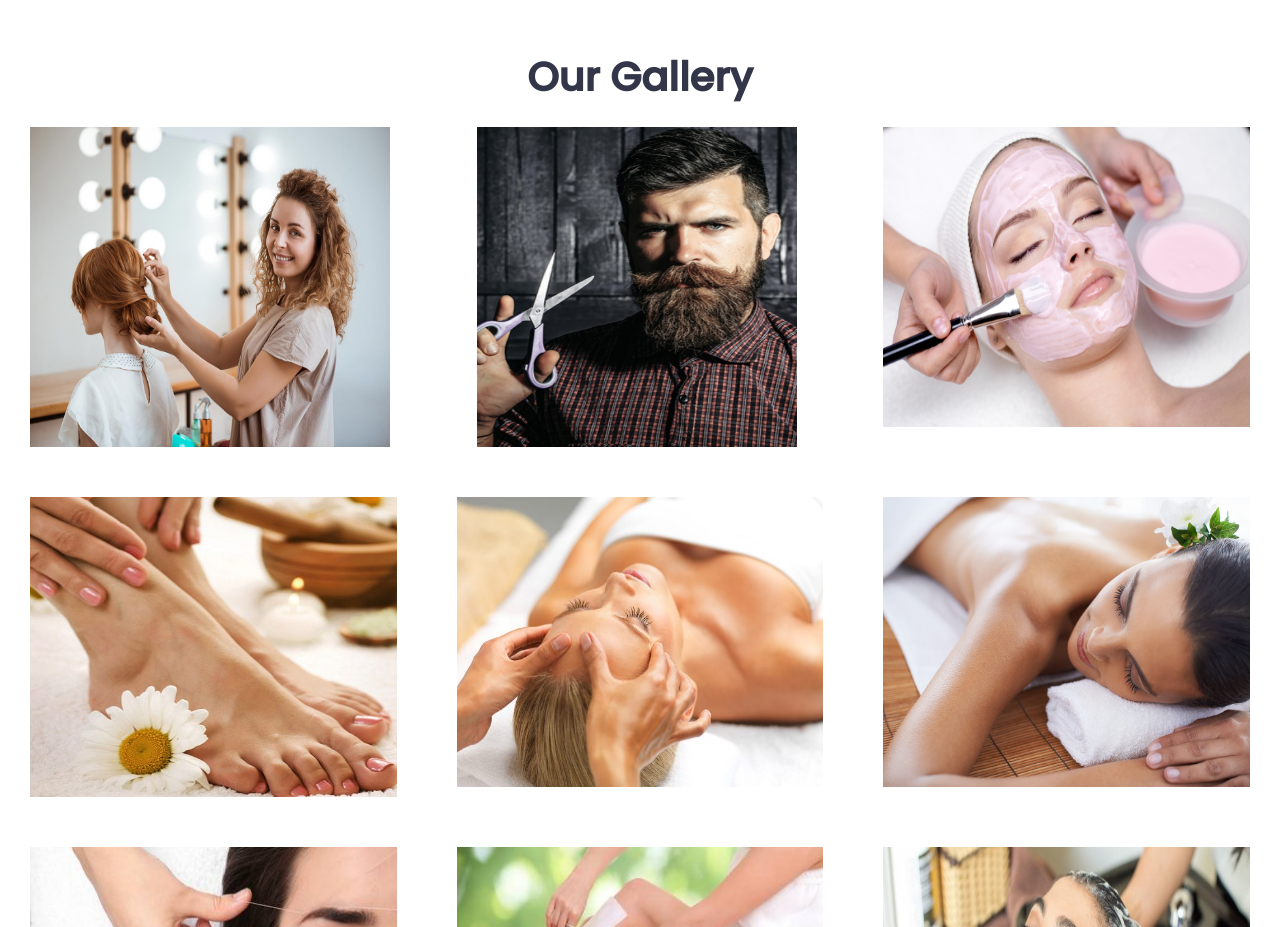
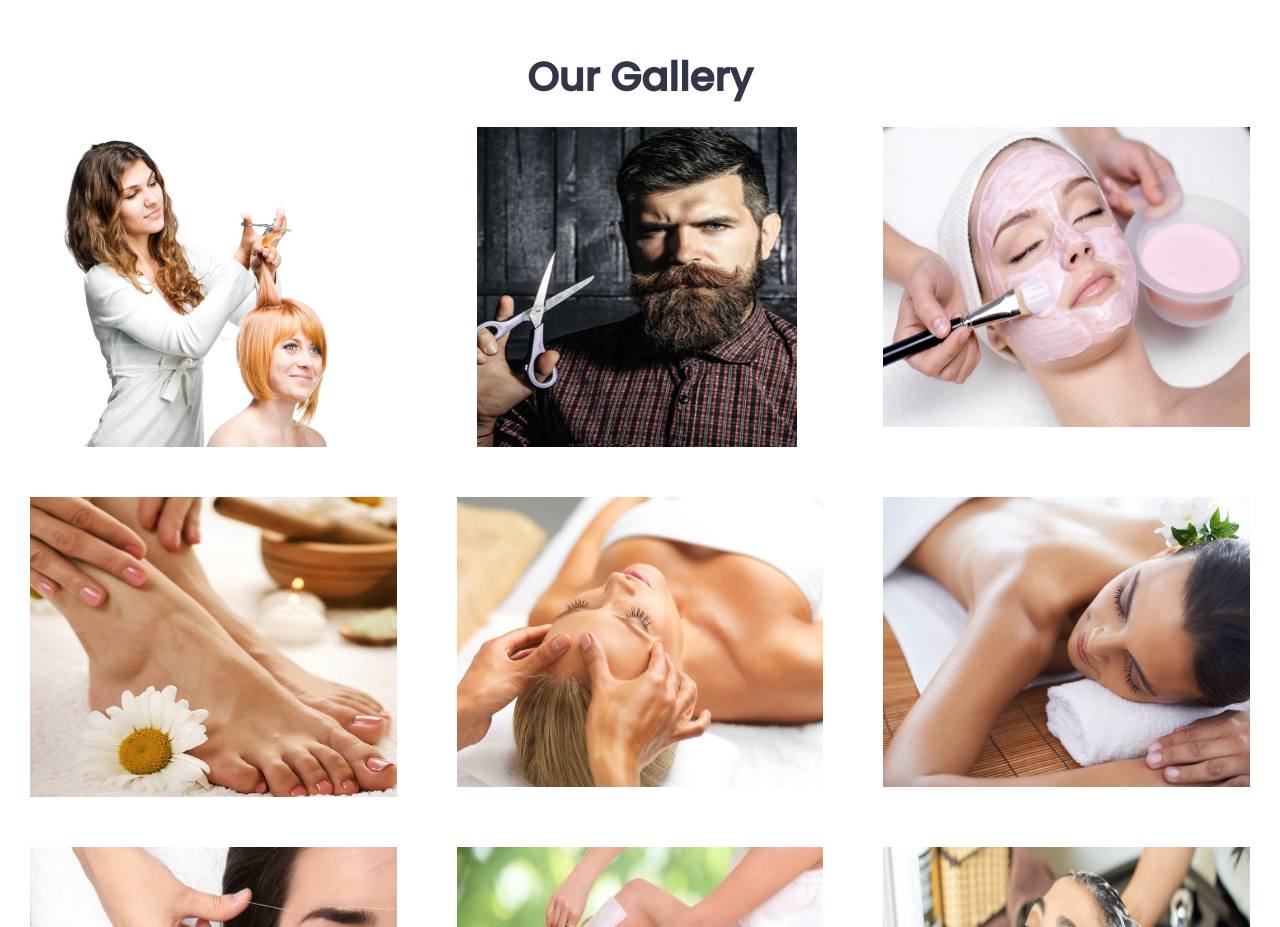
Before and after one commit to prateek1406/SalonAtHome, a plain HTML site: page index.html in a window 1280 px wide. Shown: the part 1330-2257 px from the top of the page. Drawn offline with nearby package versions, Linux system fonts and the light colour scheme; some icons are missing.

Commit message:
update in hair_dressing image

```diff
--- a/index.html
+++ b/index.html
@@ -351,7 +351,7 @@ html {
              </div>
              <div class="col-lg-4">
                 <div class="container">
-                  <img src="img/hair_cutting.jpg" alt="Avatar" class="image hair_cut">
+                  <img src="img/hairdresser.jpg" alt="Avatar" class="image hair_cut">
                   <div class="overlay">
                     <div class="text_overlay">Hair Dressing</div>
                   </div>
```
